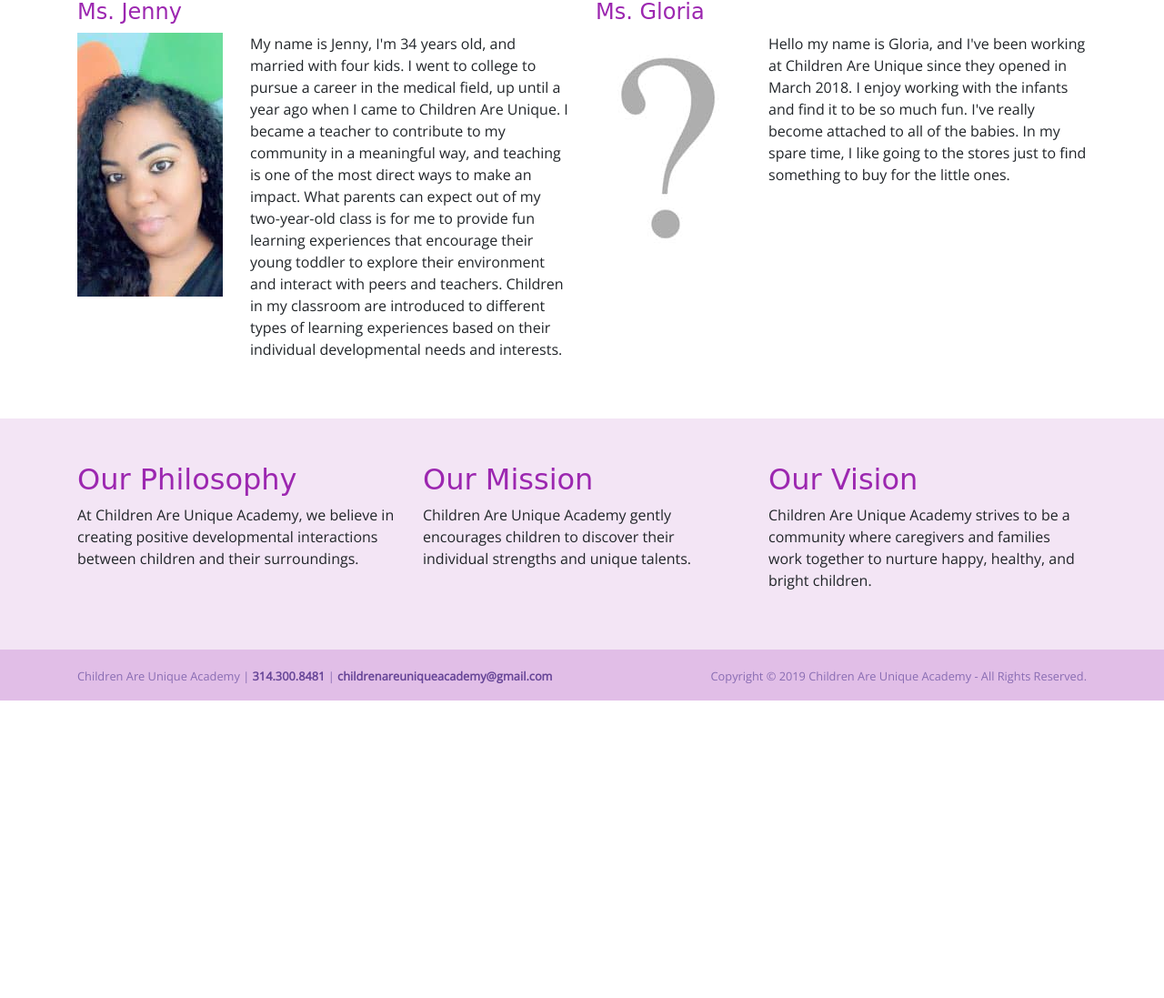
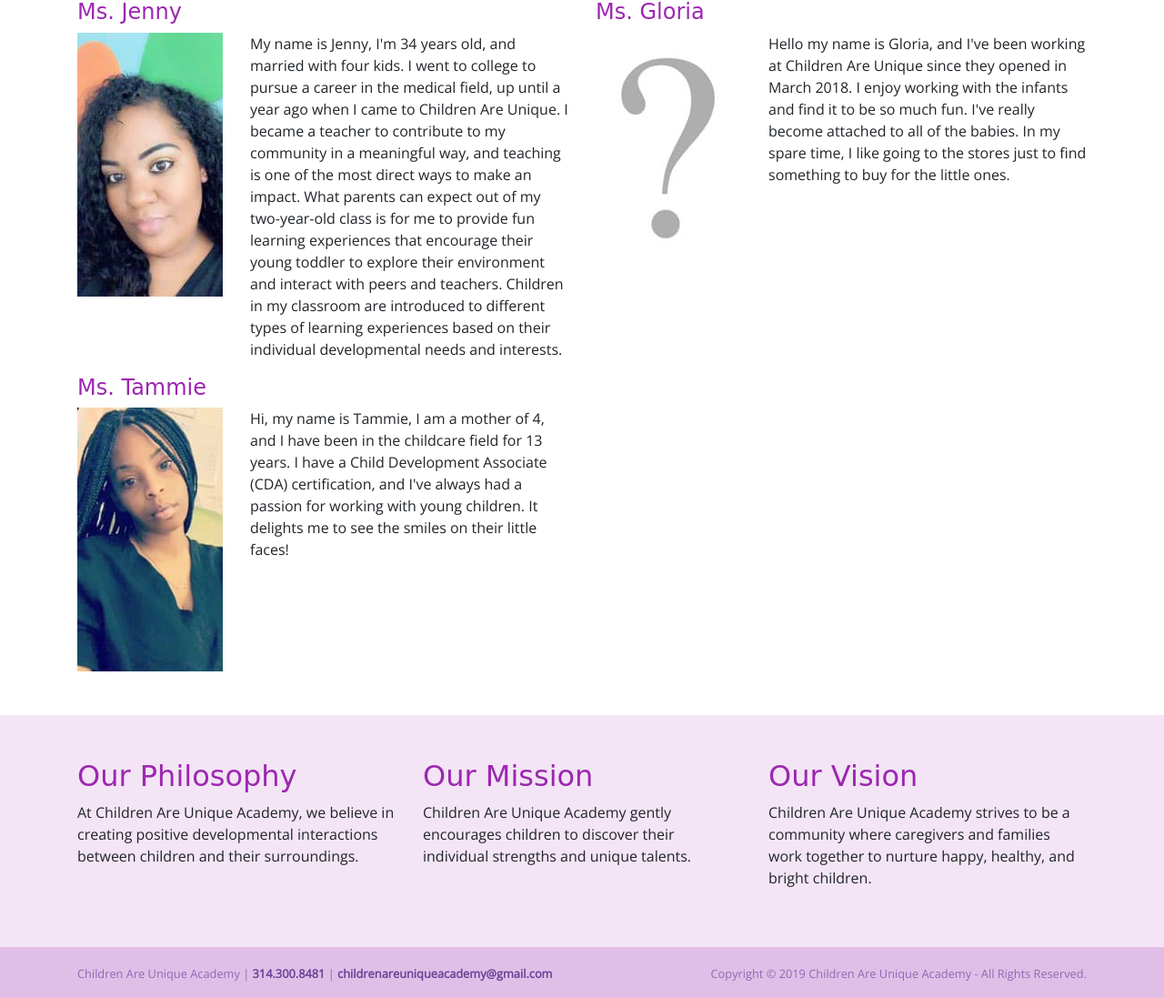
Before and after one commit to bitPimps/childrenareuniqueacademy.com, a PHP site: page /about/index.php in a window 1280 px wide. Shown: the part 1483-2580 px from the top of the page at 91% size. Before the commit the page ends 2253 px from the top, so only its background shows below. Run offline with PHP 8.4, Linux system fonts and the light colour scheme; some libraries are stand-ins or nearby versions; some web fonts are replaced.

Commit message:
Added bio

```diff
--- a/wwwRoot/about/index.php
+++ b/wwwRoot/about/index.php
@@ -98,6 +98,22 @@
 						</div>
 					</div>
 				</div>
+				<div class="row">
+					<div class="col-md-6">
+						<h4>Ms. Tammie</h4>
+						<div class="row">
+							<div class="col-md-4">
+								<img class="img-fluid" src="../img/pages/tammie.jpg" alt="Ms. Tammie">
+							</div>
+							<div class="col-md-8">
+								<p>Hi, my name is Tammie, I am a mother of 4, and I have been in the childcare field for 13 years. I have a Child Development Associate (CDA) certification, and I've always had a passion for working with young children. It delights me to see the smiles on their little faces!</p>
+							</div>
+						</div>
+					</div>
+					<div class="col-md-6">
+
+					</div>
+				</div>
 			</section>
 		</main>
 		<?php include_once("../inc/footer.php"); ?>
```
Also changed, not shown: assets/Ms. Tammie.jpeg (added), wwwRoot/img/pages/tammie.jpg (added).
